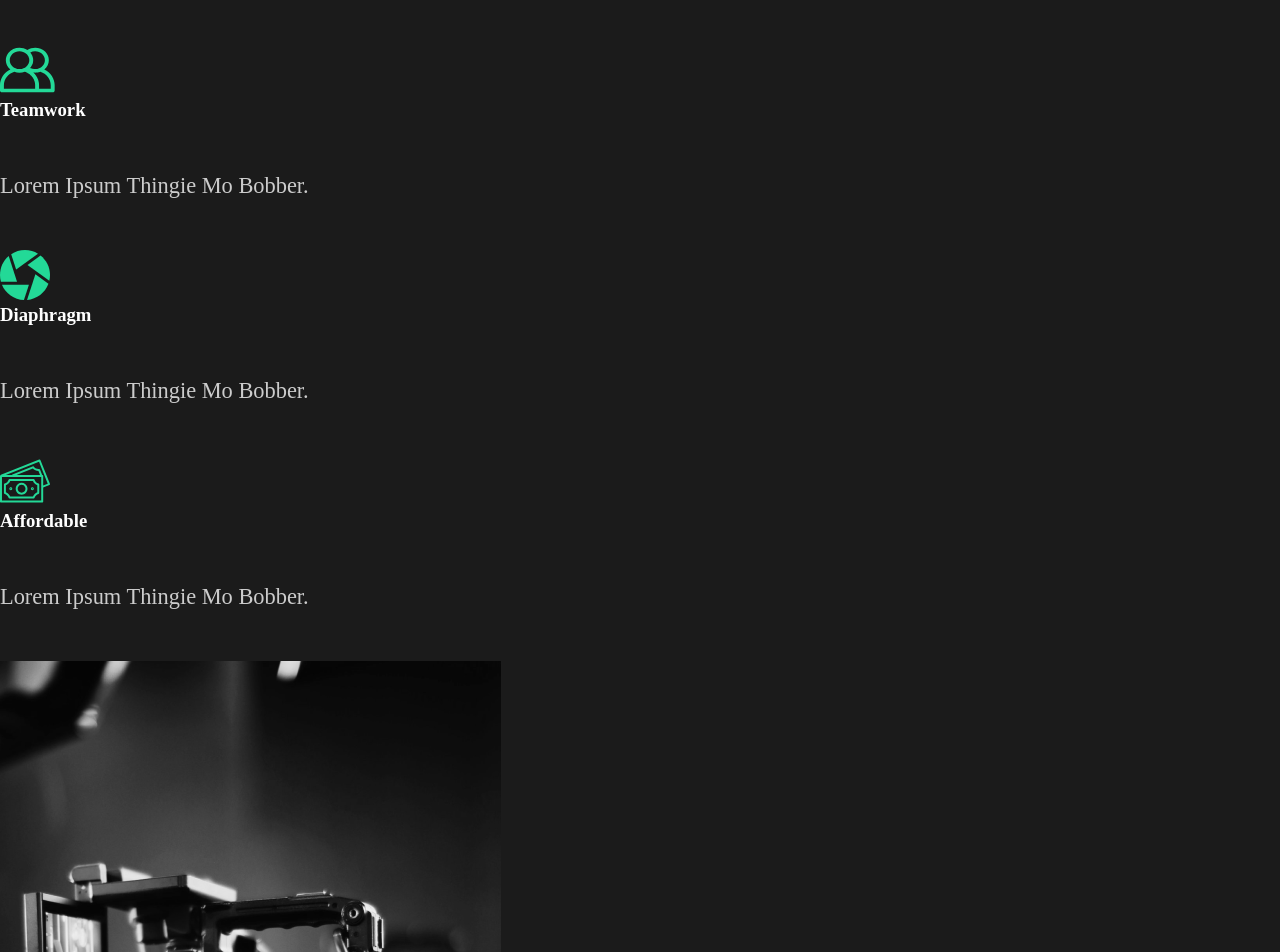
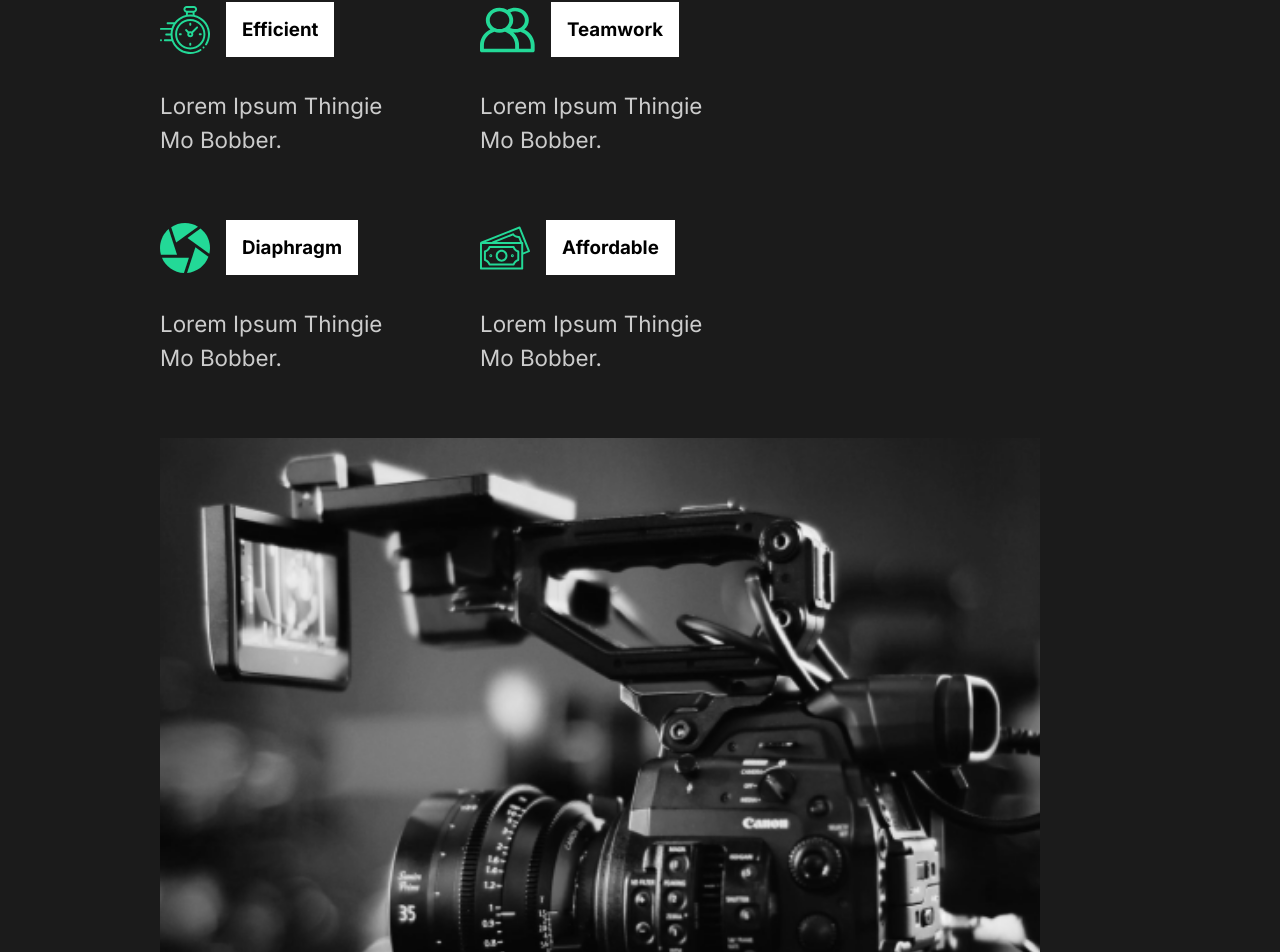
Before and after one commit to michaelpearsun/portfolio, a React (Create React App) app: page / in a window 1280 px wide. Shown: the part 1039-1991 px from the top of the page. Built offline with nearby package versions, Linux system fonts and the light colour scheme.

Commit message:
Services Section Styling

```diff
--- a/public/index.html
+++ b/public/index.html
@@ -9,6 +9,8 @@
       name="description"
       content="Web site created using create-react-app"
     />
+    <link rel="preconnect" href="https://fonts.gstatic.com">
+    <link href="https://fonts.googleapis.com/css2?family=Inter:wght@400;700&family=Lobster&display=swap" rel="stylesheet">
     <link rel="apple-touch-icon" href="%PUBLIC_URL%/logo192.png" />
     <!--
       manifest.json provides metadata used when your web app is installed on a
--- a/src/components/AboutSection.js
+++ b/src/components/AboutSection.js
@@ -1,6 +1,7 @@
 import React from 'react';
 import home1 from '../img/home1.png';
 import styled from 'styled-components';
+import { StyledComponentAbout, StyledComponentDescription, StyledComponentImage, StyledComponentHide } from '../styles'
 
 const AboutSection = () => {
     return (
@@ -31,34 +32,6 @@
     );
 };
 
-const StyledComponentAbout = styled.div`
-    min-height: 90vh;
-    display: flex;
-    align-items: center;
-    justify-items: space-between;
-    padding: 5rem 10rem;
-    color: white;
-`
-const StyledComponentDescription = styled.div`
-    flex: 1;
-    padding-right: 5rem;
-    h2{
-        font-weight:lighter;
-    }
-`
 
-const StyledComponentImage = styled.div`
-    flex: 1;
-    overflow: hidden;
-    img{
-        width: 100%;
-        height: 80vh;
-        object-fit: cover;
-    }
-`
-
-const StyledComponentHide = styled.div`
-    overflow: hidden;
-`
 
 export default AboutSection
--- a/src/components/GlobalStyle.js
+++ b/src/components/GlobalStyle.js
@@ -8,6 +8,7 @@
 }
 body{
     background: #1b1b1b;
+    font-family: 'Inter', sans-serif
 
 }
 button{
@@ -19,6 +20,7 @@
     background: transparent;
     color: white;
     transition: all 0.5 ease;
+    font-family: 'Inter', sans-serif
     &:hover{
         background: #23d997;
         color: white;
--- a/src/components/ServicesSection.js
+++ b/src/components/ServicesSection.js
@@ -4,48 +4,79 @@
 import money from '../img/money.svg';
 import teamwork from '../img/teamwork.svg';
 import home2 from '../img/home2.png';
+import styled from 'styled-components';
+import { StyledComponentAbout, StyledComponentDescription, StyledComponentImage } from '../styles'
 
 const ServicesSection = () => {
     return (
-        <div className="services">
-            <div className="description">
+        <StyledComponentServices>
+            <StyledComponentDescription>
                 <h2>High <span>Quality</span> services</h2>
-                <div className="cards">
-                    <div className="card">
+                <StyledComponentCards>
+                    <StyledComponentCard>
                         <div className="icon">
                             <img alt="icon" src={clock} />
                             <h3>Efficient</h3>
                         </div>
                         <p>Lorem Ipsum Thingie Mo Bobber.</p>
-                    </div>
-                    <div className="card">
+                    </StyledComponentCard>
+                    <StyledComponentCard>
                         <div className="icon">
                             <img alt="icon" src={teamwork} />
                             <h3>Teamwork</h3>
                         </div>
                         <p>Lorem Ipsum Thingie Mo Bobber.</p>
-                    </div>
-                    <div className="card">
+                    </StyledComponentCard>
+                    <StyledComponentCard>
                         <div className="icon">
                             <img alt="icon" src={diaphragm} />
                             <h3>Diaphragm</h3>
                         </div>
                         <p>Lorem Ipsum Thingie Mo Bobber.</p>
-                    </div>
-                    <div className="card">
+                    </StyledComponentCard>
+                    <StyledComponentCard>
                         <div className="icon">
                             <img alt="icon" src={money} />
                             <h3>Affordable</h3>
                         </div>
                         <p>Lorem Ipsum Thingie Mo Bobber.</p>
-                    </div>
-                </div>
-                <div className="image">
+                    </StyledComponentCard>
+                </StyledComponentCards>
+                <StyledComponentImage>
                     <img alt="camera" src={home2} />
-                </div>
-            </div>
-        </div>
+                </StyledComponentImage>
+            </StyledComponentDescription>
+        </StyledComponentServices>
     )
 }
 
+const StyledComponentServices = styled(StyledComponentAbout)`
+    h2{
+        padding-bottom: 5rem
+    }
+    p{
+        width: 70%;
+        padding: 2rem 0rem 4rem 0rem;
+    }
+`
+
+const StyledComponentCards = styled.div`
+    display: flex;
+    flex-wrap: wrap;
+`
+
+const StyledComponentCard = styled.div`
+    flex-basis: 20rem;
+    .icon{
+        display: flex;
+        align-items: center;
+        h3{
+            margin-left: 1rem;
+            background: white;
+            color: black;
+            padding: 1rem;
+        }
+    }
+`
+
 export default ServicesSection
--- /dev/null
+++ b/src/styles.js
@@ -0,0 +1,31 @@
+import styled from 'styled-components';
+
+export const StyledComponentAbout = styled.div`
+    min-height: 90vh;
+    display: flex;
+    align-items: center;
+    justify-items: space-between;
+    padding: 5rem 10rem;
+    color: white;
+`
+export const StyledComponentDescription = styled.div`
+    flex: 1;
+    padding-right: 5rem;
+    h2{
+        font-weight:lighter;
+    }
+`
+
+export const StyledComponentImage = styled.div`
+    flex: 1;
+    overflow: hidden;
+    img{
+        width: 100%;
+        height: 80vh;
+        object-fit: cover;
+    }
+`
+
+export const StyledComponentHide = styled.div`
+    overflow: hidden;
+`
```
